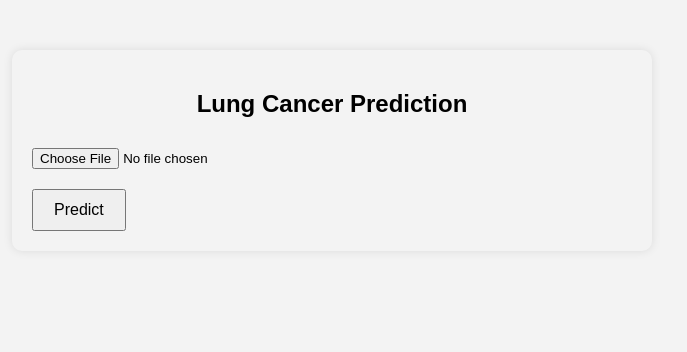
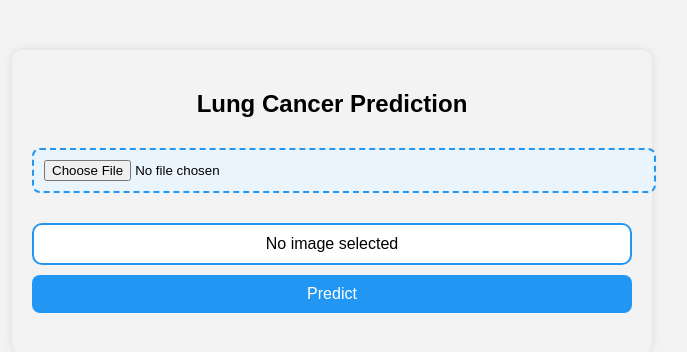
Before and after one commit to ABAC1337/API_lung-cancer-classification, a Flask app: page / in a window 1280 px wide. Shown: the top 352 px of the page, without its empty margins (308-995 px from the left). Run offline with Flask 3, Linux system fonts and the light colour scheme.

Commit message:
update html (enhance ui)

```diff
--- a/templates/index.html
+++ b/templates/index.html
@@ -2,7 +2,7 @@
 <html lang="en">
 
 <head>
-  <meta charset="UTF-8">
+  <meta charset="UTF-8" />
   <title>Lung Cancer Prediction</title>
   <style>
     body {
@@ -21,6 +21,17 @@
 
     input[type="file"] {
       margin: 10px 0;
+      width: 100%;
+      padding: 10px;
+      border-radius: 8px;
+      border: 2px dashed #2196F3;
+      cursor: pointer;
+      background-color: #eaf4fc;
+      transition: border-color 0.3s ease;
+    }
+
+    input[type="file"]:hover {
+      border-color: #1976d2;
     }
 
     button {
@@ -28,6 +39,32 @@
       font-size: 16px;
       margin-top: 10px;
       cursor: pointer;
+      width: 100%;
+      background-color: #2196F3;
+      color: white;
+      border: none;
+      border-radius: 8px;
+      transition: background-color 0.3s ease;
+    }
+
+    button:hover {
+      background-color: #1976d2;
+    }
+
+    .preview {
+      margin-top: 20px;
+      text-align: center;
+      border: 2px solid #2196F3;
+      border-radius: 10px;
+      padding: 10px;
+      background-color: white;
+    }
+
+    .preview img {
+      max-width: 100%;
+      max-height: 300px;
+      border-radius: 8px;
+      object-fit: contain;
     }
 
     .result {
@@ -35,20 +72,35 @@
       padding: 15px;
       background-color: #fff;
       border-left: 5px solid #2196F3;
+      white-space: normal;
+      color: #0d1333;
+    }
+
+    .result ul {
+      padding-left: 20px;
+      margin-top: 5px;
+    }
+
+    .result li {
+      margin-bottom: 6px;
+      font-size: 15px;
     }
 
     .error {
+      margin-top: 20px;
       color: red;
+      font-weight: 600;
+      text-align: center;
     }
   </style>
 </head>
 
 <body>
-
   <h2>Lung Cancer Prediction</h2>
 
   <form id="uploadForm">
-    <input type="file" id="fileInput" name="file" accept="image/*" required><br>
+    <input type="file" id="fileInput" name="file" accept="image/*" required />
+    <div class="preview" id="preview">No image selected</div>
     <button type="submit">Predict</button>
   </form>
 
@@ -56,16 +108,39 @@
   <div id="error" class="error"></div>
 
   <script>
+    const fileInput = document.getElementById("fileInput");
+    const previewDiv = document.getElementById("preview");
+    const resultDiv = document.getElementById("result");
+    const errorDiv = document.getElementById("error");
+
+    fileInput.addEventListener("change", () => {
+      resultDiv.style.display = "none";
+      errorDiv.textContent = "";
+      previewDiv.innerHTML = "";
+
+      const file = fileInput.files[0];
+      if (file) {
+        const img = document.createElement("img");
+        img.src = URL.createObjectURL(file);
+        img.alt = "Selected Image Preview";
+        previewDiv.appendChild(img);
+      } else {
+        previewDiv.textContent = "No image selected";
+      }
+    });
+
     document.getElementById("uploadForm").addEventListener("submit", async function (e) {
       e.preventDefault();
 
-      const fileInput = document.getElementById("fileInput");
       const file = fileInput.files[0];
+      if (!file) {
+        errorDiv.textContent = "Please select an image first.";
+        return;
+      }
+
       const formData = new FormData();
       formData.append("file", file);
 
-      const resultDiv = document.getElementById("result");
-      const errorDiv = document.getElementById("error");
       resultDiv.style.display = "none";
       errorDiv.textContent = "";
 
@@ -83,16 +158,28 @@
 
         resultDiv.style.display = "block";
         resultDiv.innerHTML = `
-          <strong>Prediction:</strong> ${data.prediction}<br><br>
-          <strong>Probabilities:</strong><br>
-          ${Object.entries(data.probabilities).map(([label, prob]) => `${label}: ${prob}`).join("<br>")}
+          <strong>Prediction:</strong> ${data.prediction}
+          <br><br>
+          <strong>Probabilities:</strong>
+          <ul>
+            ${Object.entries(data.probabilities).map(([label, prob]) => {
+              let val;
+              if (typeof prob === "number" && !isNaN(prob)) {
+                val = (prob * 100).toFixed(2) + '%';
+              } else if (typeof prob === "string") {
+                val = prob;
+              } else {
+                val = 'Data tidak valid';
+              }
+              return `<li>${label}: ${val}</li>`;
+            }).join('')}
+          </ul>
         `;
       } catch (error) {
         errorDiv.textContent = error.message;
       }
     });
   </script>
-
 </body>
 
 </html>
```
